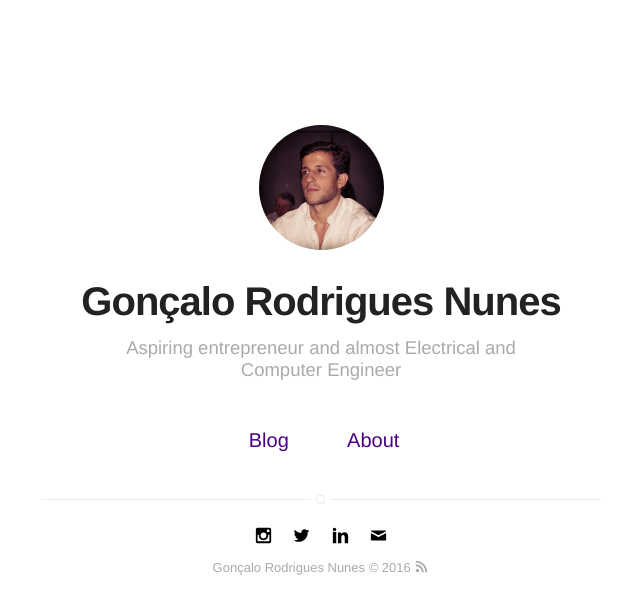
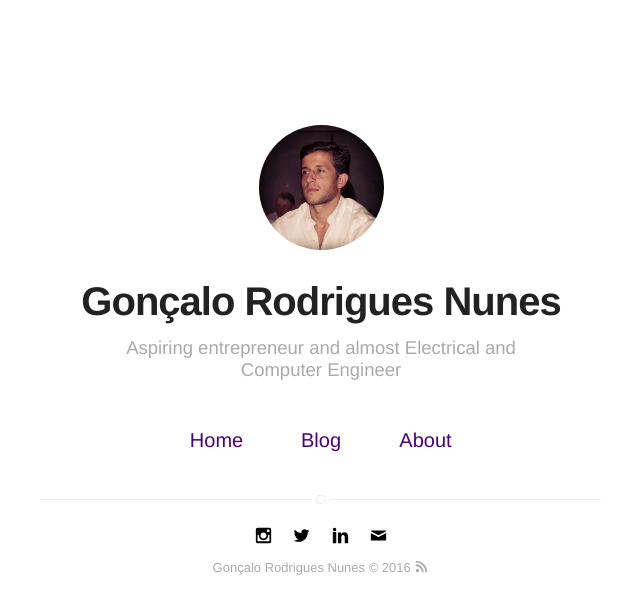
Before and after one commit to Gorbyy/gorbyy.github.io, a Jekyll site: the page built from index.html, in a window 1280 px wide. Shown: the top 614 px of the page, without its empty margins (319-959 px from the left). Built offline with Jekyll 4.4.1, drawn with Linux system fonts in a browser that asks for light colours.

Commit message:
Fix menu items

```diff
--- a/_includes/nav.html
+++ b/_includes/nav.html
@@ -1,33 +1,25 @@
 <nav class="nav-home">
     <ul class="list">
-        {% if page.title != "Home" %}
             <li class="item">
                 <a class="link" href="{{ site.url }}/">Home</a>
             </li>
-        {% endif %}
 
         {% if site.blog == true %}
-            {% if page.title != "Blog" %}
                 <li class="item">
                     <a class="link" href="{{ site.url }}/blog">Blog</a>
                 </li>
-            {% endif %}
         {% endif %}
 
         {% if site.projects == true %}
-            {% if page.title != "Projects" %}
                 <li class="item">
                     <a class="link" href="{{ site.url }}/projects">Projects</a>
                 </li>
-            {% endif %}
         {% endif %}
 
         {% if site.about == true %}
-            {% if page.title != "About" %}
                 <li class="item">
                     <a class="link" href="{{ site.url }}/about">About</a>
                 </li>
-            {% endif %}
         {% endif %}
     </ul>
 </nav>
```
